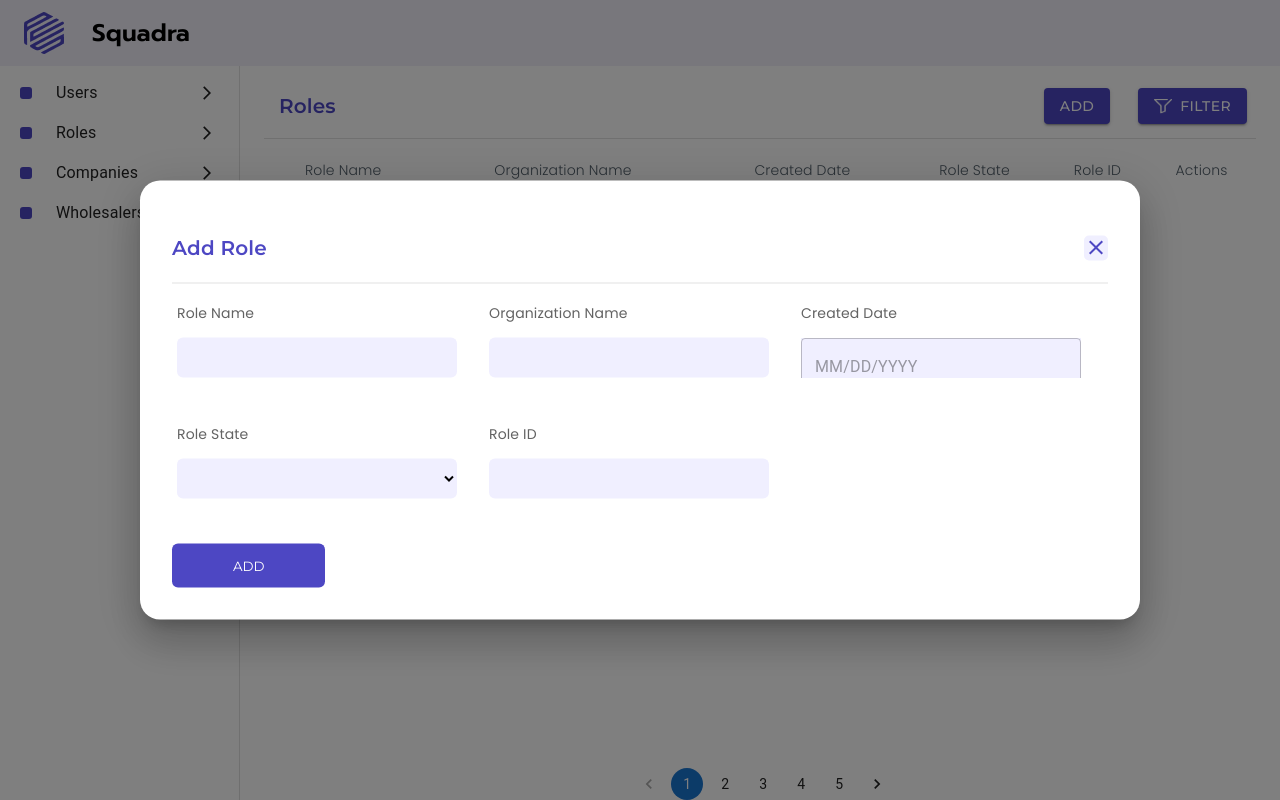
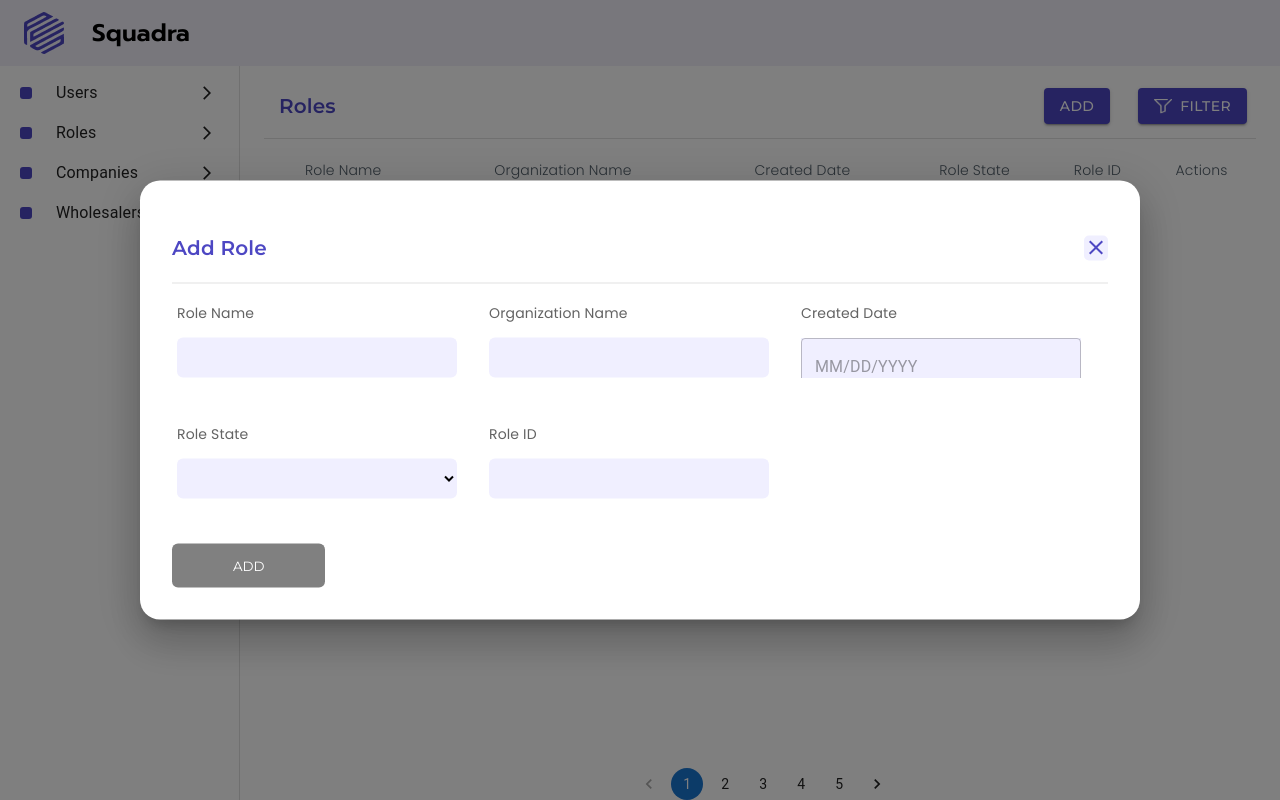
Before and after one commit to Atul1901/evaluation-project, a React (Create React App) app: page / in a window 1280 px wide. Both pictures are taken after a click on the button "ADD". Built offline with nearby package versions, Linux system fonts and the light colour scheme.

Commit message:
styled error text and disabled add button for validation

```diff
--- a/src/App.css
+++ b/src/App.css
@@ -254,6 +254,7 @@
   background: #4d47c3;
 }
 
+/* validation errors */
 input:invalid {
   border-color: red;
 }
@@ -263,6 +264,19 @@ input:invalid {
   border: 1px solid #ff0000;
 }
 
+.error-text {
+  margin-top: 6px;
+  font-family: Poppins;
+  font-size: 14px;
+  font-weight: 300;
+  line-height: 21px;
+  text-align: left;
+  color: red;
+}
+.disable-btn {
+  background: grey;
+}
+/* has context menu */
 /* successfully added role popup */
 .popup-modal {
   border-radius: 5px;
--- a/src/components/AddRoleModal.tsx
+++ b/src/components/AddRoleModal.tsx
@@ -39,11 +39,6 @@ export default function AddRoleModal() {
     createdDate: "",
     roleState: "",
   });
-  const handleOpen = () => setOpen(true);
-  const handleClose = () => {
-    setOpen(false);
-    reset();
-  };
 
   const [inputData, setInputData] = React.useState({
     roleName: "",
@@ -53,6 +48,13 @@ export default function AddRoleModal() {
     roleID: "",
     uniqID: "",
   });
+
+  const isEmptyIsError = checkEmpty(inputData) || checkError(errorMessage);
+  const handleOpen = () => setOpen(true);
+  const handleClose = () => {
+    setOpen(false);
+    reset();
+  };
 
   const onHandleChange = (event: any, field: string) => {
     let { value } = event.target;
@@ -83,11 +85,14 @@ export default function AddRoleModal() {
   };
 
   const onSubmit = () => {
-    const isEmpty = checkEmpty(inputData);
-    const isError = checkError(errorMessage);
-    if (isError || isEmpty) {
+    if (isEmptyIsError) {
       return;
     }
+    // const isEmpty = checkEmpty(inputData);
+    // const isError = checkError(errorMessage);
+    // if (isError || isEmpty) {
+    //   return;
+    // }
     const reqData = {
       user_name: inputData.roleName,
       organization_name: inputData.organizationName,
@@ -139,7 +144,7 @@ export default function AddRoleModal() {
                 }
               ></input>
               {errorMessage.roleName && (
-                <p style={{ color: "red" }}>{errorMessage.roleName}</p>
+                <p className="error-text">{errorMessage.roleName}</p>
               )}
             </div>
             <div className="input-data">
@@ -195,12 +200,19 @@ export default function AddRoleModal() {
                 // className={errorMessage.roleID && "error"}
               ></input>
               {errorMessage.roleID && (
-                <p style={{ color: "red" }}>{errorMessage.roleID}</p>
+                <p className="error-text">{errorMessage.roleName}</p>
               )}
             </div>
           </div>
           <div>
-            <button className="modal-add-button" onClick={onSubmit}>
+            <button
+              onClick={onSubmit}
+              className={
+                isEmptyIsError
+                  ? "modal-add-button disable-btn"
+                  : "modal-add-button "
+              }
+            >
               ADD
             </button>
           </div>
--- a/src/components/DatePicking.tsx
+++ b/src/components/DatePicking.tsx
@@ -15,7 +15,7 @@ export default function DatePicking({ setInputData, inputData, item }: any) {
     <LocalizationProvider dateAdapter={AdapterDayjs}>
       <DemoContainer
         components={["DatePicker"]}
-        sx={{ paddingTop: 0, height: 40 }}
+        sx={{ paddingTop: 0, height: "40px" }}
       >
         <DatePicker
           label={item?.created_date}
@@ -26,6 +26,7 @@ export default function DatePicking({ setInputData, inputData, item }: any) {
             border: "none",
             width: 280 + "px",
             borderWidth: "0px",
+            height: "100%",
             outline: "0px",
           }}
           disableFuture
--- a/src/components/SuccessPop.tsx
+++ b/src/components/SuccessPop.tsx
@@ -20,7 +20,7 @@ const SuccessPop: React.FC<Props> = ({ showSnackbar }) => {
           borderRadius: 5,
         }}
         anchorOrigin={{ vertical: "top", horizontal: "center" }}
-        autoHideDuration={1000}
+        autoHideDuration={5000}
         open={showSnackbar && isAlert}
         onClose={handleClose}
       >
```
